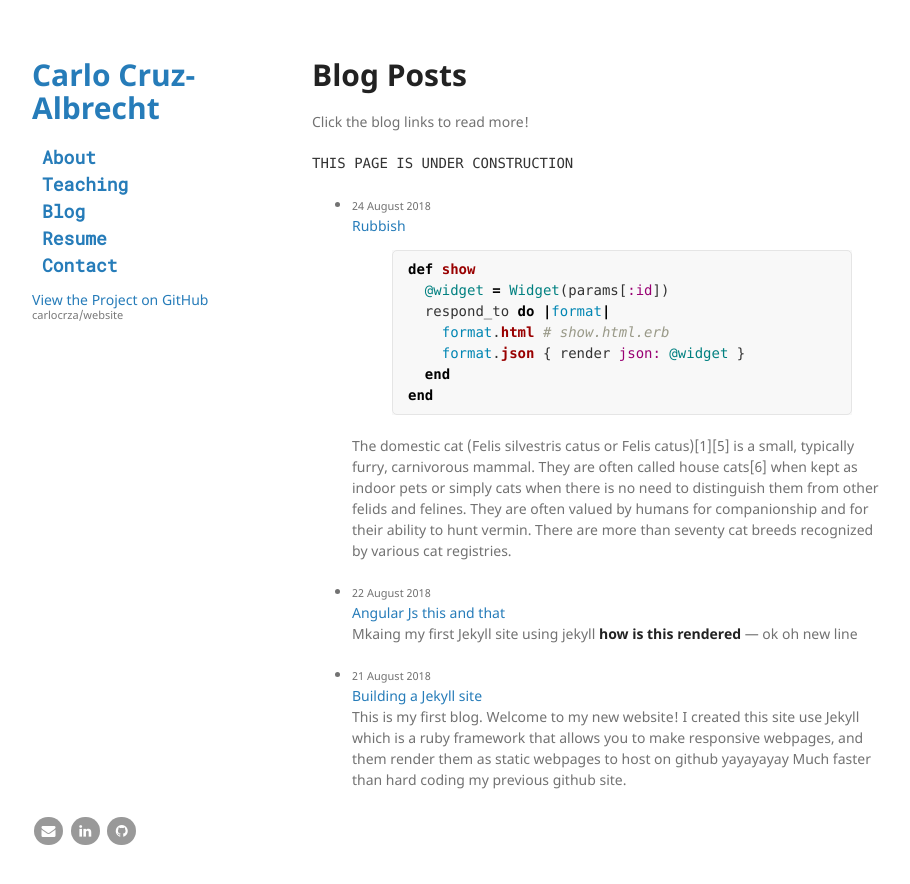
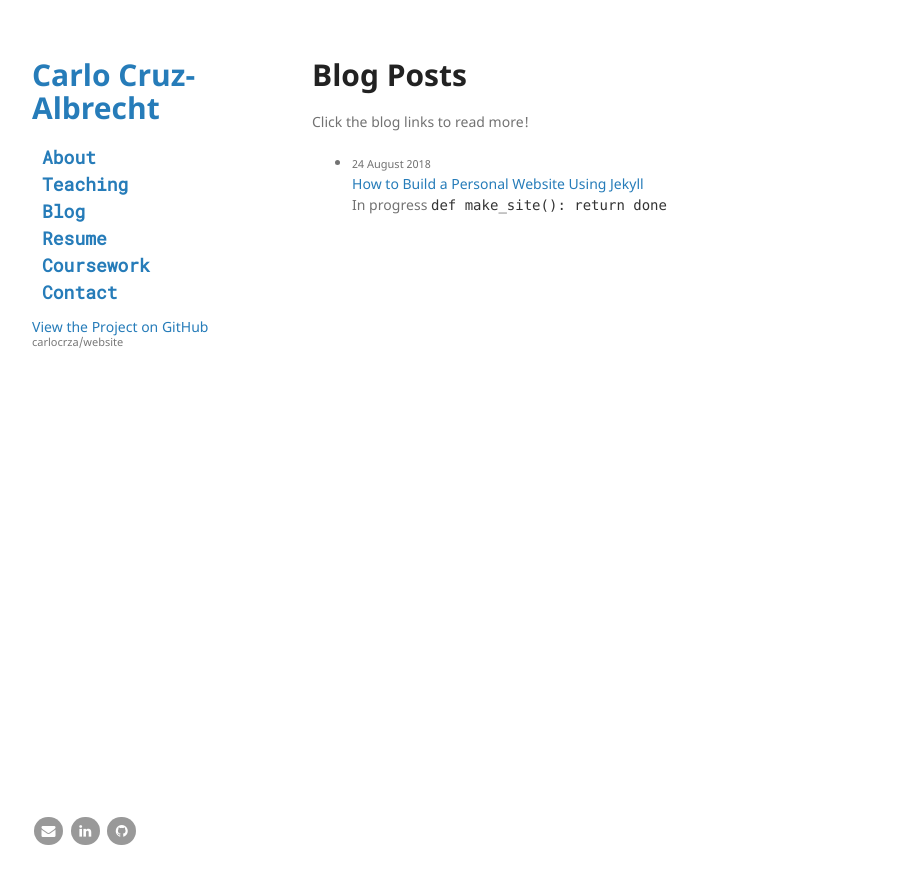
Before and after one commit to carlocrza/website, a Jekyll site: the page built from blog.md, in a window 1280 px wide. Shown: the top 884 px of the page, without its empty margins (178-1088 px from the left). Built offline with Jekyll 4.4.1, drawn with Linux system fonts in a browser that asks for light colours; nearby versions of some CDN libraries; library files that are not in the unit come from our copies.

Commit message:
blog post updates

````diff
--- a/_layouts/default.html
+++ b/_layouts/default.html
@@ -27,6 +27,7 @@
         <a href="/teaching">Teaching</a><br>
         <a href="/blog">Blog</a><br>
         <a href="/resume">Resume</a><br>
+        <a href="/coursework">Coursework</a><br>
         <a href="/contact">Contact</a>
         </div>
 
--- a/_posts/2018-08-21-first_blog.md
+++ b/_posts/2018-08-21-first_blog.md
@@ -1,11 +1,10 @@
 ---
 layout: default
-title:  "Building a Jekyll site"
-date: August 21, 2018
+title:  "How to Build a Personal Website Using Jekyll"
+date: August 24, 2018
 tags: jekyll update
 ---
-This is my first blog. Welcome to my new website! I created this site use Jekyll which is a ruby framework that allows you to make responsive webpages, and them render them as static webpages to host on github yayayayay Much faster than hard coding my previous github site.
-
-The domestic cat (Felis silvestris catus or Felis catus)[1][5] is a small, typically furry, carnivorous mammal. They are often called house cats[6] when kept as indoor pets or simply cats when there is no need to distinguish them from other felids and felines. They are often valued by humans for companionship and for their ability to hunt vermin. There are more than seventy cat breeds recognized by various cat registries.
-
-The domestic cat (Felis silvestris catus or Felis catus)[1][5] is a small, typically furry, carnivorous mammal. They are often called house cats[6] when kept as indoor pets or simply cats when there is no need to distinguish them from other felids and felines. They are often valued by humans for companionship and for their ability to hunt vermin. There are more than seventy cat breeds recognized by various cat registries.
+In progress
+```def make_site():
+	return done
+```
--- a/_posts/2018-08-22-jekyll.md
+++ /dev/null
@@ -1,19 +0,0 @@
----
-layout: default
-title:  "Angular Js this and that"
-date: August 22, 2018
-tags: jekyll update
----
-Mkaing my first Jekyll site using jekyll
-**how is this rendered**
----
-ok
-oh new line
-
-Mkaing my first Jekyll site using jekyll
-**how is this rendered**
-
----
-
-ok
-oh new line
--- a/_posts/2018-08-24-bs.md
+++ /dev/null
@@ -1,16 +0,0 @@
----
-layout: default
-title:  "Rubbish"
-date: August 24, 2018
-tags: jekyll update
----
-{% highlight ruby %}
-def show
-  @widget = Widget(params[:id])
-  respond_to do |format|
-    format.html # show.html.erb
-    format.json { render json: @widget }
-  end
-end
-{% endhighlight %}
-The domestic cat (Felis silvestris catus or Felis catus)[1][5] is a small, typically furry, carnivorous mammal. They are often called house cats[6] when kept as indoor pets or simply cats when there is no need to distinguish them from other felids and felines. They are often valued by humans for companionship and for their ability to hunt vermin. There are more than seventy cat breeds recognized by various cat registries.
--- a/blog.md
+++ b/blog.md
@@ -4,8 +4,6 @@ title:  "Blog Posts"
 tags: jekyll update
 ---
 Click the blog links to read more!
-
-`THIS PAGE IS UNDER CONSTRUCTION`
 
 <ul>
   {% for post in site.posts %}
````
Also changed, not shown: _posts/2018-08-23.md (added, +17 -0 lines).
